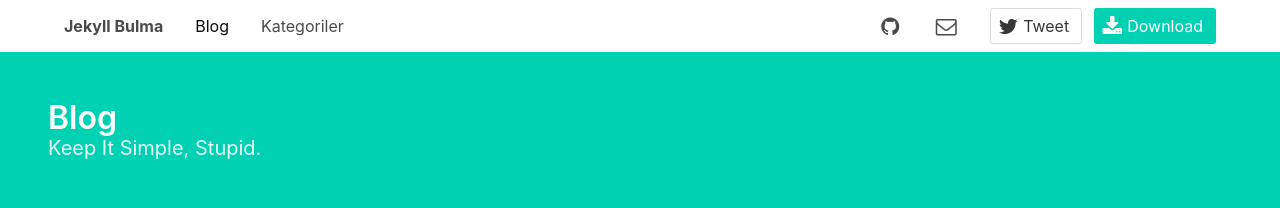
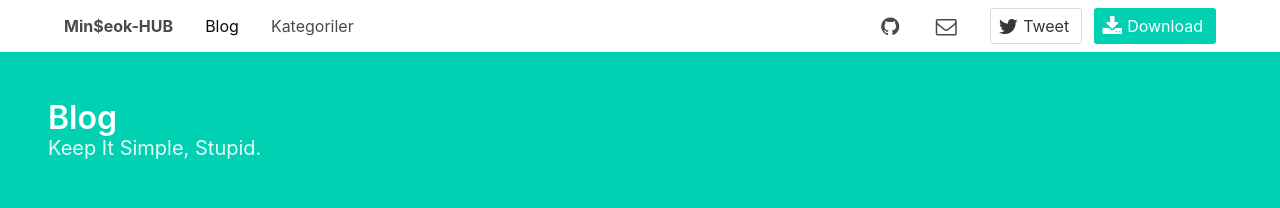
Before and after one commit to minsssg/minsssg.github.io, a Jekyll site: the page built from index.html, in a window 1280 px wide. Shown: the top 208 px of the page. Built offline with Jekyll 4.4.1, drawn with Linux system fonts in a browser that asks for light colours; the list of posts is cut into pages by our own code; comment, search, counter and statistics services are not loaded.

Commit message:
config 파일 수정 테스트

```diff
--- a/_config.yml
+++ b/_config.yml
@@ -1,5 +1,5 @@
-name: Jekyll Bulma
-description: "Jekyll Bulma Theme, Bulma.io CSS Framework Jekyll Template for Developers"
+name: Min$eok-HUB
+description: "그냥 생 초보의 개발 일기도 아닌 그냥 내가 궁금한거 적는 블로그!"
 baseurl: "" # the subpath of your site, e.g.
 url: https://minseok-hub.github.io
 download: "https://github.com/erayaydin/jekyll-bulma/archive/master.zip"
```
